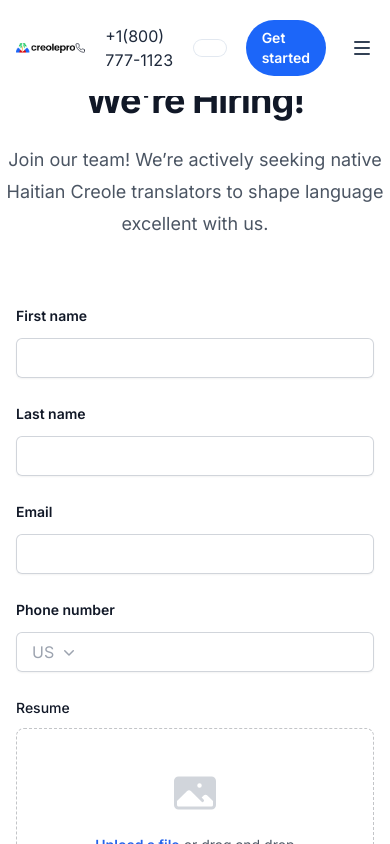
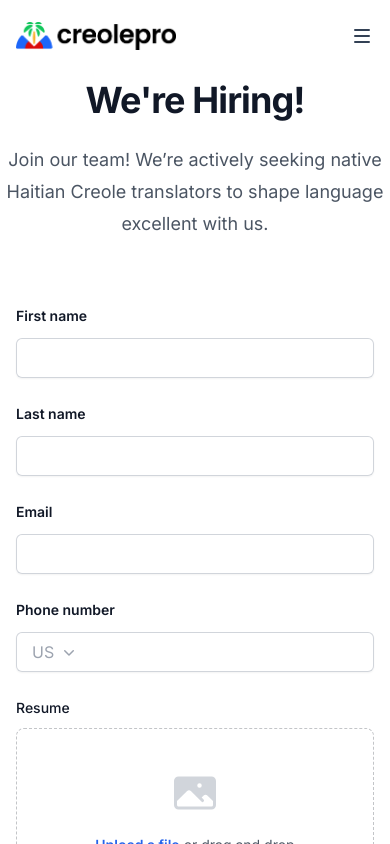
Before and after one commit to creolepro/creolepro, a Next.js app: page /careers in a window 390 px wide. Shown: the top 844 px of the page. Built offline with nearby package versions, Linux system fonts and the light colour scheme.

Commit message:
fixed mobile menu

```diff
--- a/src/components/Header.tsx
+++ b/src/components/Header.tsx
@@ -88,9 +88,14 @@ function MobileNavigation() {
           >
             <MobileNavLink href="#features">Client Solutions</MobileNavLink>
             <MobileNavLink href="#testimonials">Process</MobileNavLink>
+            <MobileNavLink href="#choose">Why Choose Us?</MobileNavLink>
             <MobileNavLink href="/careers">Careers</MobileNavLink>
+            <MobileNavLink href="tel:+18007771123">
+              +1(800) 777-1123
+            </MobileNavLink>
             <hr className="m-2 border-slate-300/40" />
             <MobileNavLink href="/login">Sign in</MobileNavLink>
+            <MobileNavLink href="/login">Get started</MobileNavLink>
           </Popover.Panel>
         </Transition.Child>
       </Transition.Root>
@@ -164,7 +169,7 @@ export function Header() {
               <NavLink href="/careers">Careers</NavLink>
             </div>
           </div>
-          <div className="flex items-center gap-x-5 md:gap-x-4">
+          <div className="hidden md:flex items-center gap-x-5 md:gap-x-4">
             <Phone
               className="h-5 w-5 text-gray-900"
               aria-hidden="true"
@@ -190,9 +195,9 @@ export function Header() {
                 Get started <span className="hidden lg:inline">today</span>
               </span>
             </Button>
-            <div className="-mr-1 md:hidden">
-              <MobileNavigation />
-            </div>
+          </div>
+          <div className="-mr-1 md:hidden">
+            <MobileNavigation />
           </div>
         </nav>
       </Container>
--- a/tailwind.config.ts
+++ b/tailwind.config.ts
@@ -1,6 +1,4 @@
 import type { Config } from "tailwindcss";
-import { getCalApi } from "@calcom/embed-react";
-import { useEffect } from "react";
 
 const config: Config = {
   content: [
```
